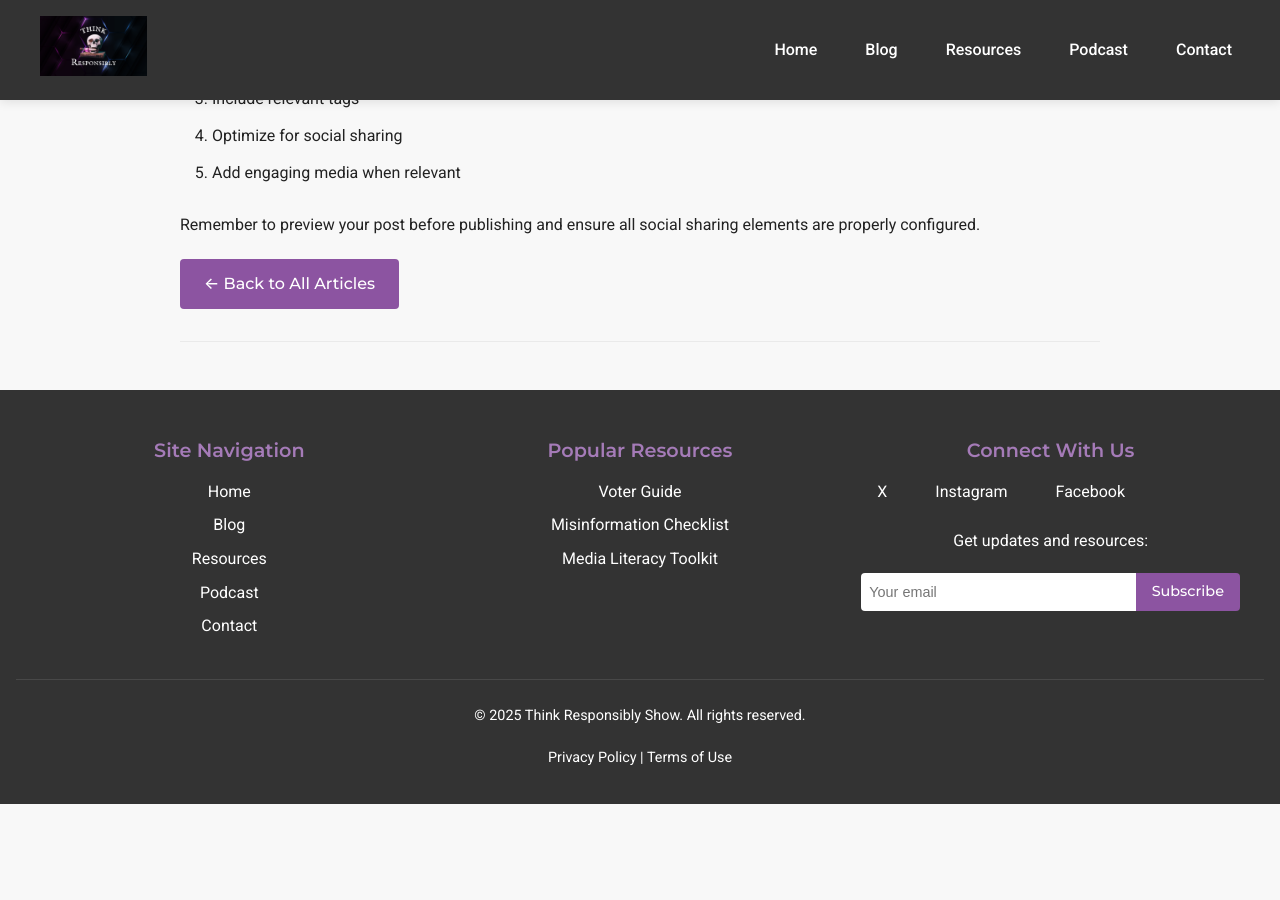
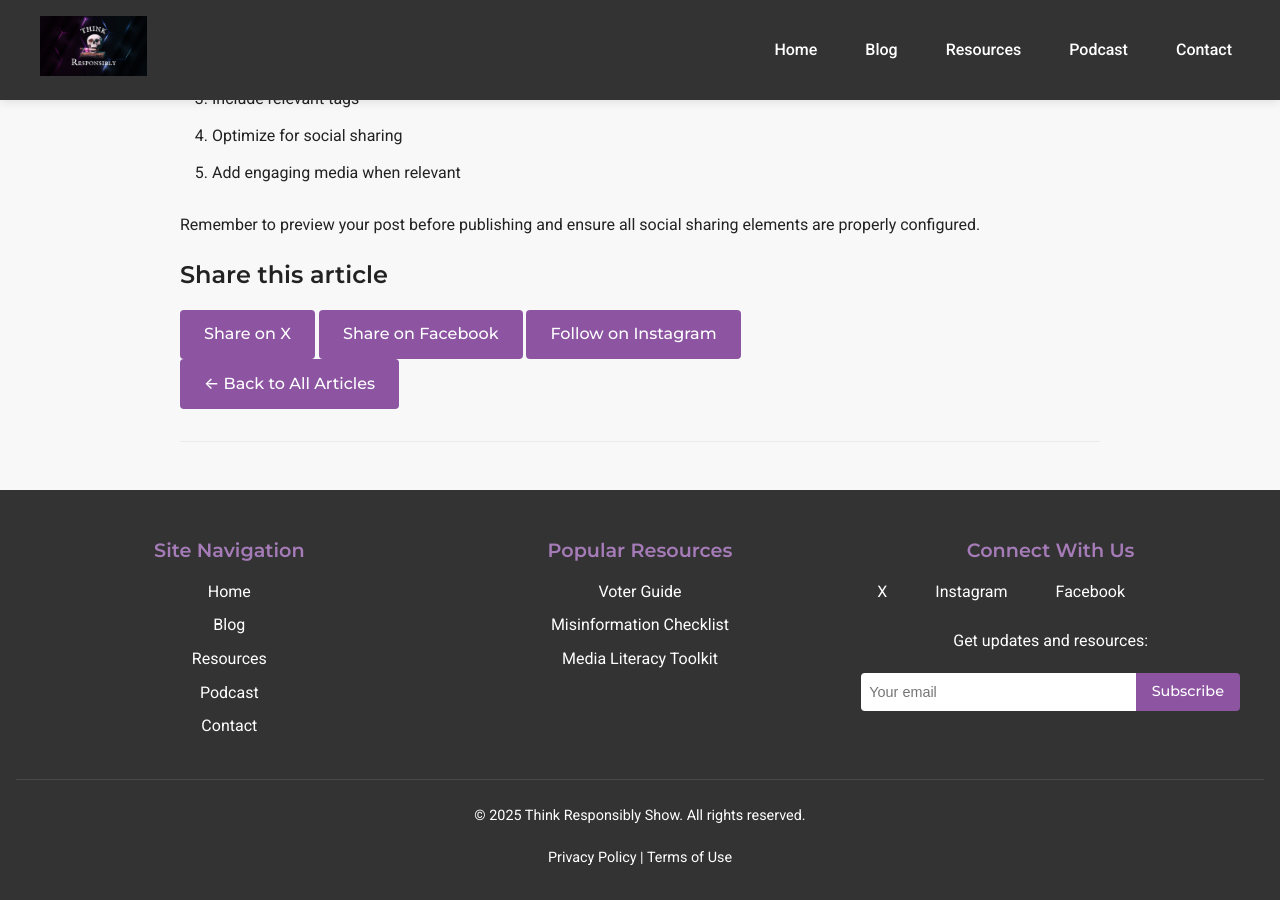
Before and after one commit to Volanalytics/thinkresponsiblyshow, a Jekyll site: the page built from _posts/2024-01-01-sample-post-template.md, in a window 1280 px wide and 900 px high, scrolled down 2448 px. Built offline with Jekyll 4.4.1, drawn with Linux system fonts in a browser that asks for light colours; before the commit the page ends 3252 px from its top, so only the background shows below that.

Commit message:
Update social sharing: replace LinkedIn with Instagram

```diff
--- a/_layouts/post.html
+++ b/_layouts/post.html
@@ -11,6 +11,30 @@ layout: default
                 {{ content }}
             </div>
 
+            <div class="social-share mt-8 mb-6">
+                <h3 class="text-xl mb-4">Share this article</h3>
+                <div class="flex gap-4">
+                    <a href="https://twitter.com/intent/tweet?text={{ page.title | url_encode }}&url={{ site.url }}{{ site.baseurl }}{{ page.url | url_encode }}"
+                       target="_blank"
+                       class="btn btn-secondary"
+                       rel="noopener noreferrer">
+                        Share on X
+                    </a>
+                    <a href="https://www.facebook.com/sharer/sharer.php?u={{ site.url }}{{ site.baseurl }}{{ page.url | url_encode }}"
+                       target="_blank"
+                       class="btn btn-secondary"
+                       rel="noopener noreferrer">
+                        Share on Facebook
+                    </a>
+                    <a href="https://www.instagram.com/hamerthinks"
+                       target="_blank"
+                       class="btn btn-secondary"
+                       rel="noopener noreferrer">
+                        Follow on Instagram
+                    </a>
+                </div>
+            </div>
+
             <div class="post-navigation">
                 <a href="{{ site.baseurl }}/blog" class="btn">&larr; Back to All Articles</a>
             </div>
```
